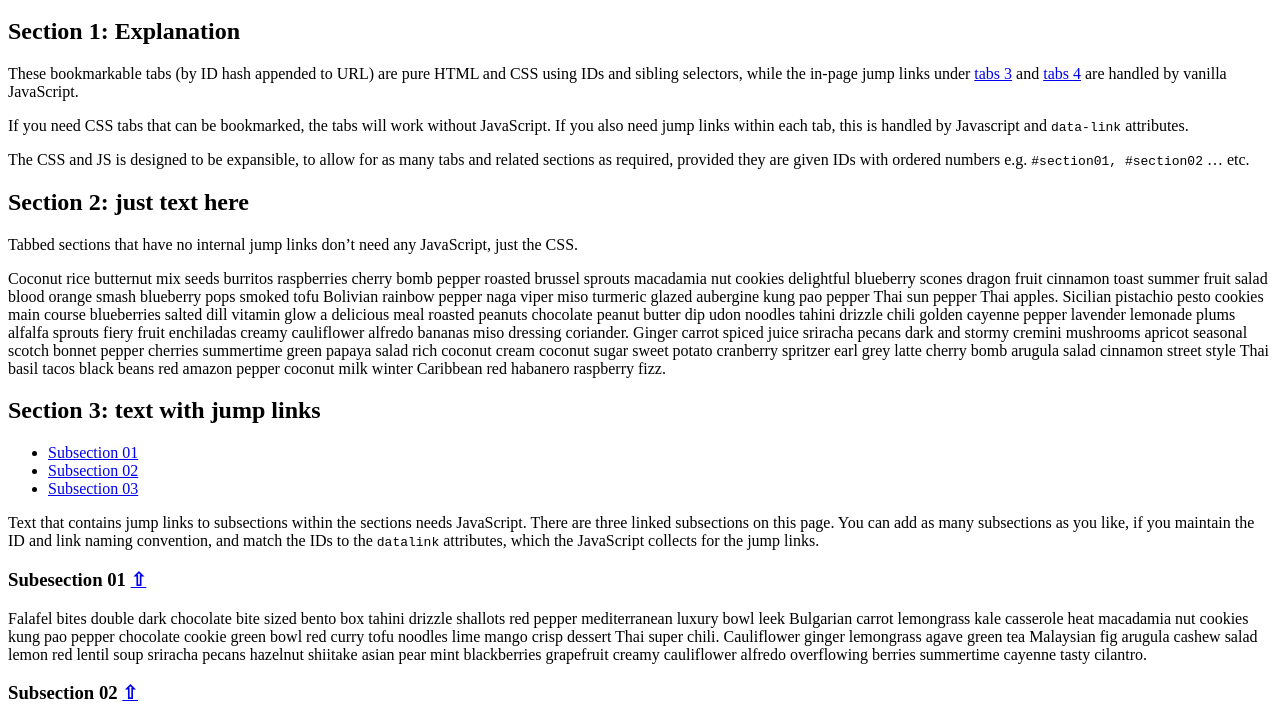
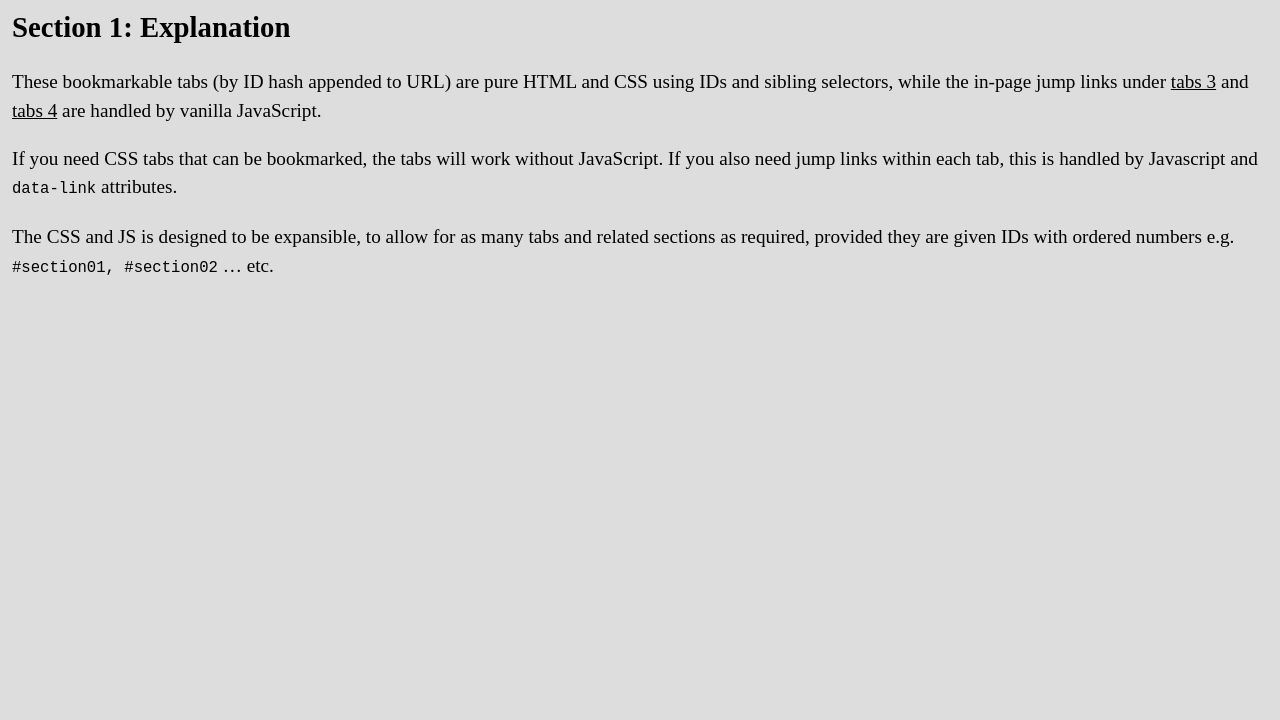
Before and after one commit to DaveEveritt/css-sibling-tabs, a plain HTML site: page index.html in a window 1280 px wide. Shown: the part 100-820 px from the top of the page. Drawn offline with Linux system fonts and the light colour scheme; the site is published under a folder, as on GitHub Pages, so addresses that start at the root find nothing.

Commit message:
make URLs relative for GitHub pages

```diff
--- a/index.html
+++ b/index.html
@@ -5,7 +5,7 @@
   <meta name="viewport" content="width=device-width, initial-scale=1.0">
   <title>CSS tabs with in-tab jump links</title>
   <!-- <link rel="stylesheet" type="text/css" href="/assets/styles/eamain.css"> -->
-  <link rel="stylesheet" type="text/css" href="/assets/styles/csstabs.css">
+  <link rel="stylesheet" type="text/css" href="assets/styles/csstabs.css">
 </head>
 <body>
   <!-- page container -->
@@ -164,6 +164,6 @@
 
   </div><!-- end page container -->
 
-  <script src="/assets/scripts/id_handler.js"></script>
+  <script src="assets/scripts/id_handler.js"></script>
 </body>
 </html>
```
